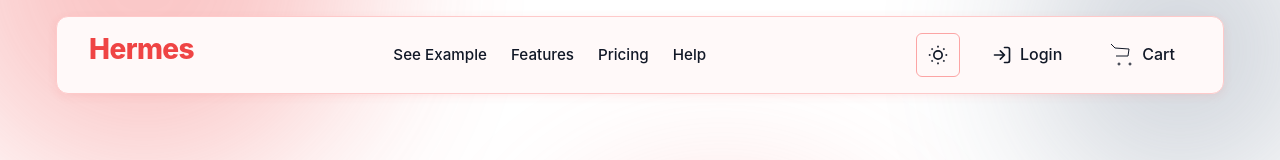
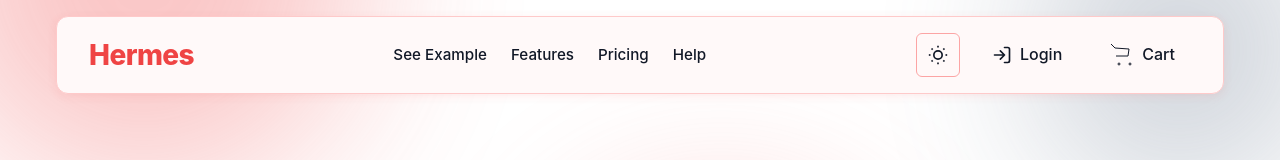
Before and after one commit to starspacegroup/hermes, a SvelteKit app: page / in a window 1280 px wide. Shown: the top 160 px of the page. Built offline with nearby package versions, Linux system fonts and the light colour scheme.

Commit message:
Center site logo vertically in nav bar

```diff
--- a/src/routes/+layout.svelte
+++ b/src/routes/+layout.svelte
@@ -358,12 +358,15 @@
   .logo {
     text-decoration: none;
     color: inherit;
+    display: flex;
+    align-items: center;
   }
 
   .logo h1 {
     color: var(--color-primary);
     font-size: 1.75rem;
     margin: 0;
+    line-height: 1;
     transition: color var(--transition-normal);
     font-weight: 800;
   }
```
